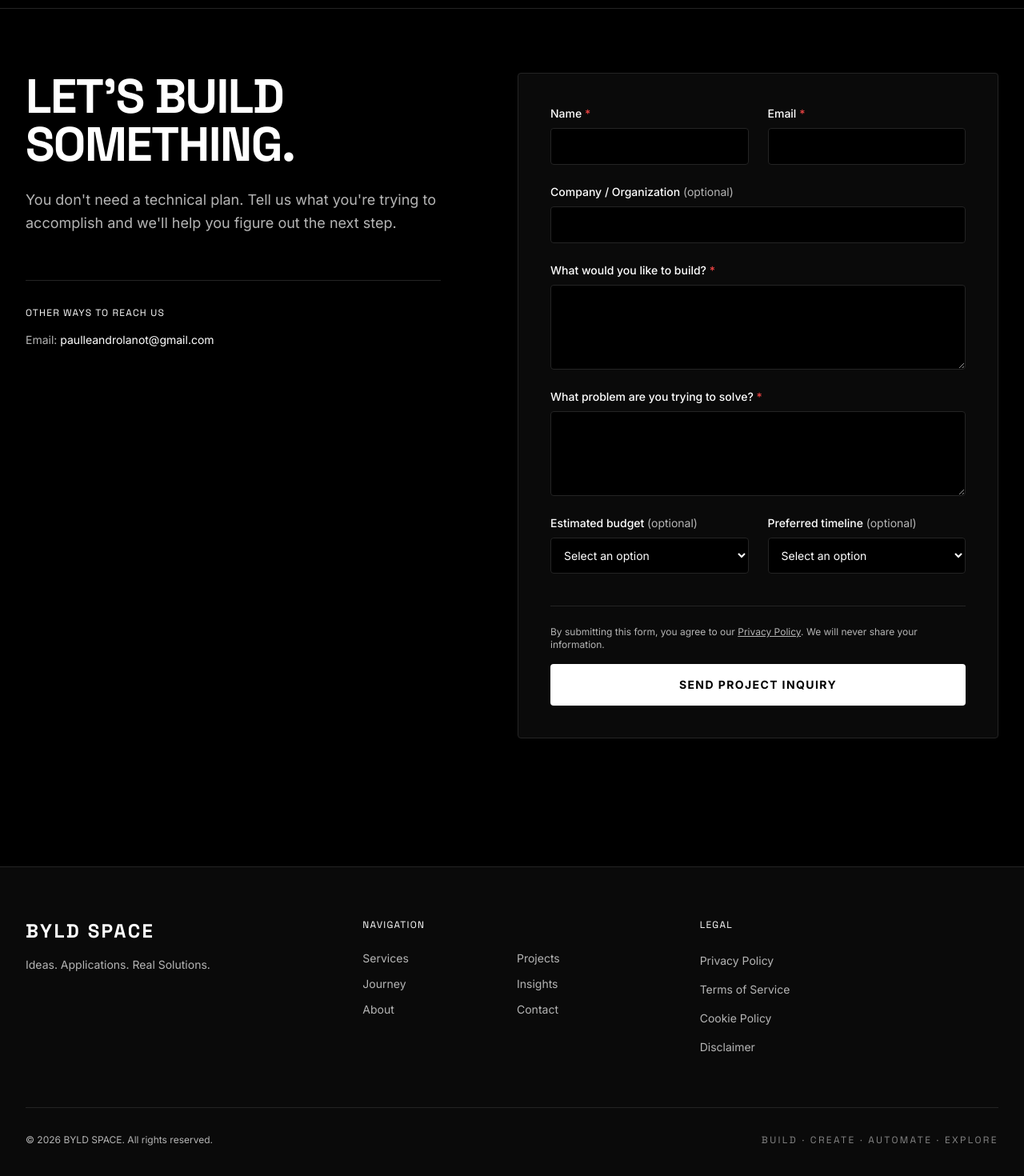
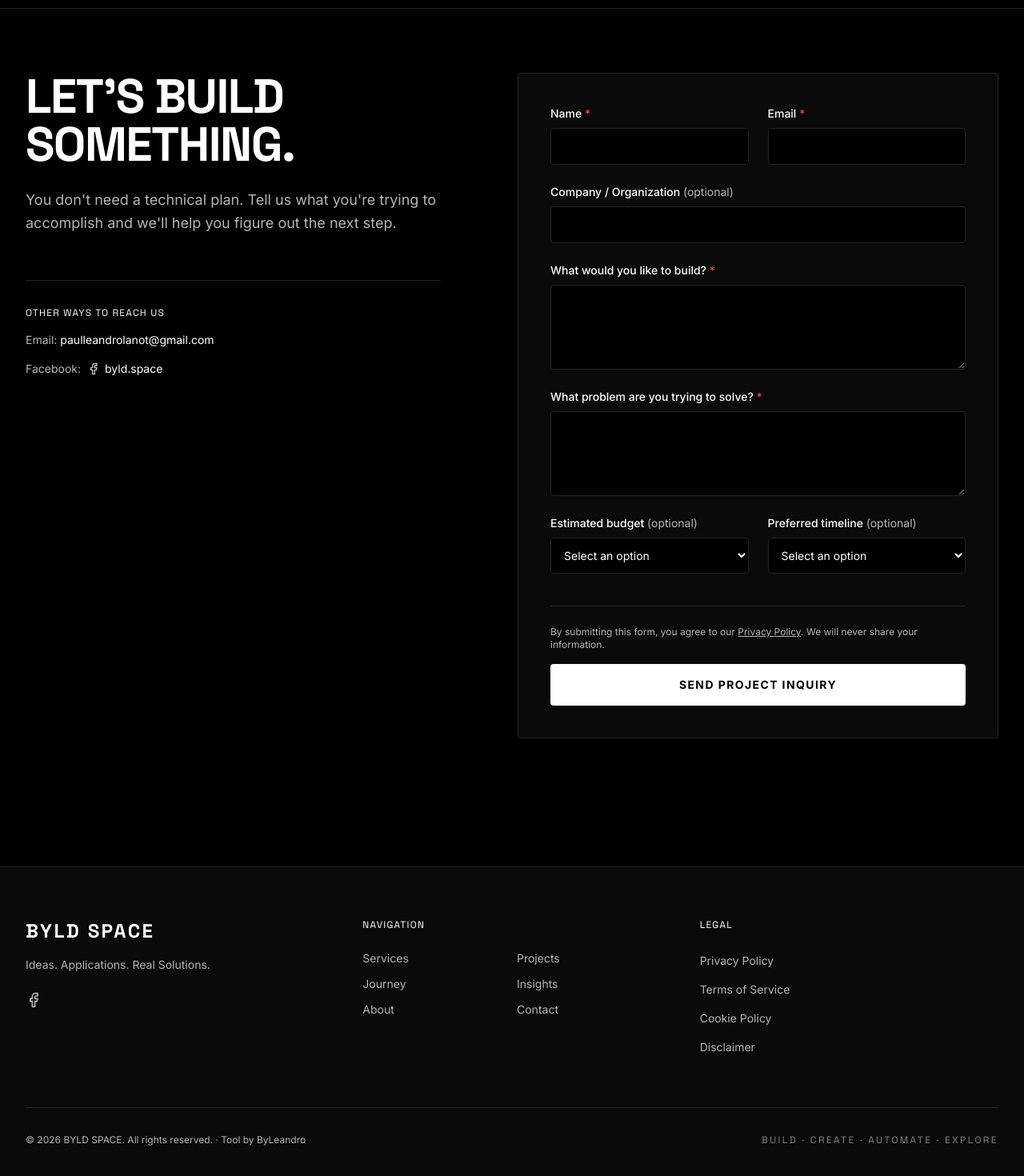
Before and after one commit to raikiri24/by-leandro, a Next.js app: page /contact in a window 1280 px wide. Shown: the part 54-1524 px from the top of the page at 80% size. Built offline with nearby package versions, Linux system fonts and the light colour scheme.

Commit message:
deploy changes

```diff
--- a/app/contact/page.tsx
+++ b/app/contact/page.tsx
@@ -1,5 +1,6 @@
 import { Metadata } from "next";
 import { ContactForm } from "@/components/site/ContactForm";
+import { Facebook } from "lucide-react";
 
 export const metadata: Metadata = {
   title: "Contact",
@@ -25,6 +26,9 @@ export default function ContactPage() {
             <p className="text-secondaryText text-sm">
               Email: <a href="mailto:paulleandrolanot@gmail.com" className="text-foreground hover:underline">paulleandrolanot@gmail.com</a>
             </p>
+            <p className="text-secondaryText text-sm flex items-center gap-2">
+              Facebook: <a href="https://www.facebook.com/byld.space" target="_blank" rel="noopener noreferrer" className="text-foreground hover:underline flex items-center gap-1.5"><Facebook className="w-4 h-4 text-foreground/80" /> byld.space</a>
+            </p>
           </div>
         </div>
 
--- a/components/site/Footer.tsx
+++ b/components/site/Footer.tsx
@@ -1,4 +1,5 @@
 import Link from "next/link";
+import { Facebook } from "lucide-react";
 
 export function Footer() {
   return (
@@ -13,6 +14,17 @@ export function Footer() {
             <p className="text-secondaryText text-sm max-w-xs">
               Ideas. Applications. Real Solutions.
             </p>
+            <div className="flex items-center gap-4 mt-2">
+              <a
+                href="https://www.facebook.com/byld.space"
+                target="_blank"
+                rel="noopener noreferrer"
+                className="text-secondaryText hover:text-foreground transition-colors"
+                aria-label="Facebook"
+              >
+                <Facebook className="w-5 h-5" />
+              </a>
+            </div>
           </div>
 
           {/* Navigation */}
@@ -42,7 +54,7 @@ export function Footer() {
 
         <div className="mt-16 pt-8 border-t border-border flex flex-col md:flex-row items-center justify-between gap-4">
           <p className="text-xs text-secondaryText text-center md:text-left">
-            &copy; {new Date().getFullYear()} BYLD SPACE. All rights reserved.
+            &copy; {new Date().getFullYear()} BYLD SPACE. All rights reserved. · Tool by ByLeandro
           </p>
           <div className="text-xs font-display tracking-[0.2em] text-foreground opacity-50">
             BUILD · CREATE · AUTOMATE · EXPLORE
```
Also changed, not shown: 1 other file (tests, documents, lock files or other folders).
